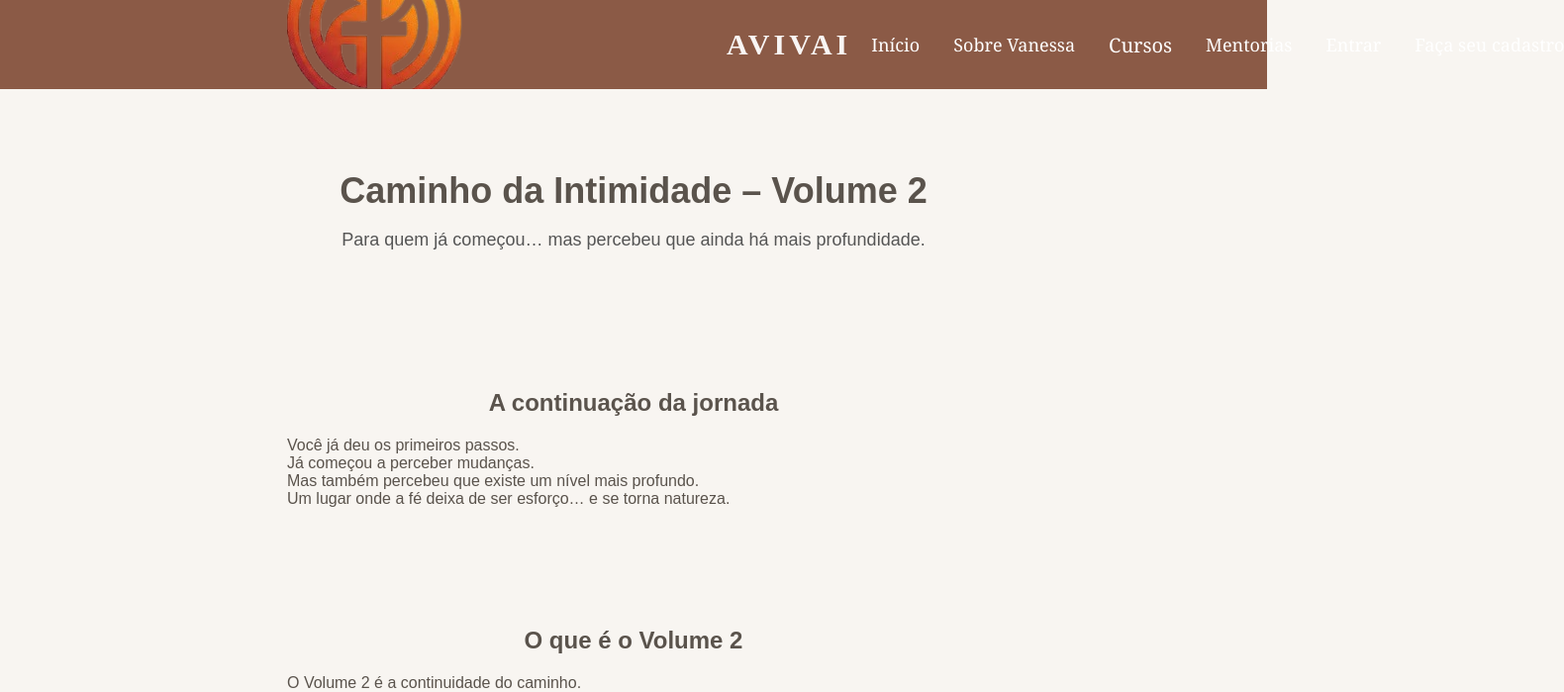
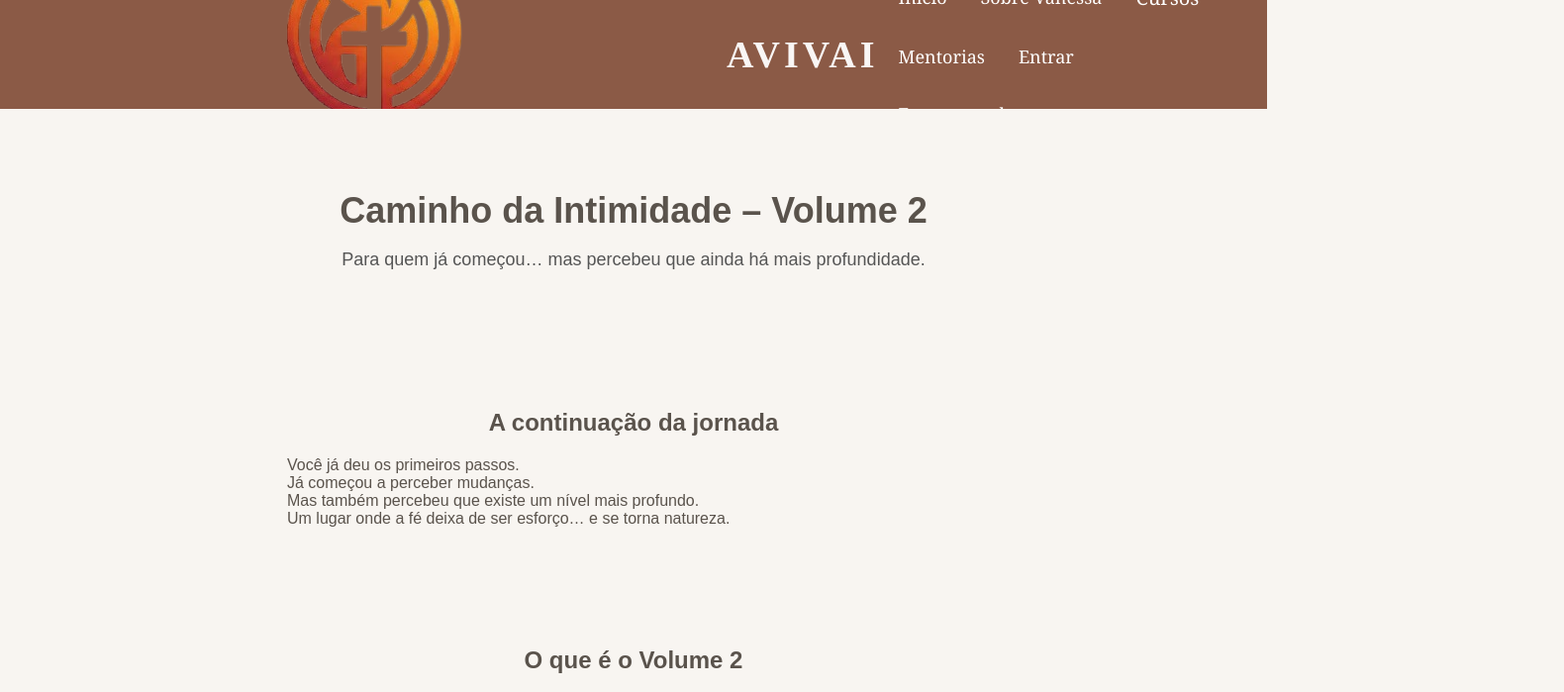
Before and after one commit to Mayra727/avivai-frontend, a React (Vite) app: page /livro2 in a window 1280 px wide. Shown: the top 699 px of the page at 99% size, 1580 px wide, since content can reach past the window. Built offline with nearby package versions, Linux system fonts and the light colour scheme.

Commit message:
style: restore balanced premium header layout

```diff
--- a/src/components/Header.css
+++ b/src/components/Header.css
@@ -14,7 +14,7 @@
 
   background:#8B5A46;
 
-  height: 90px;;
+  height:110px;
 
 }
 
@@ -55,7 +55,7 @@ box-sizing:border-box;
 
 .logo img{
 
-  height:60px;
+  height:55px;
 
   width:auto;
 
@@ -67,7 +67,7 @@ box-sizing:border-box;
 
 .logo-text{
 
-  font-size:30px;
+  font-size:38px;
 
   font-weight:600;
 
@@ -93,6 +93,7 @@ box-sizing:border-box;
 
   gap:34px;
 
+  flex-wrap:wrap;
 
 }
 
```
